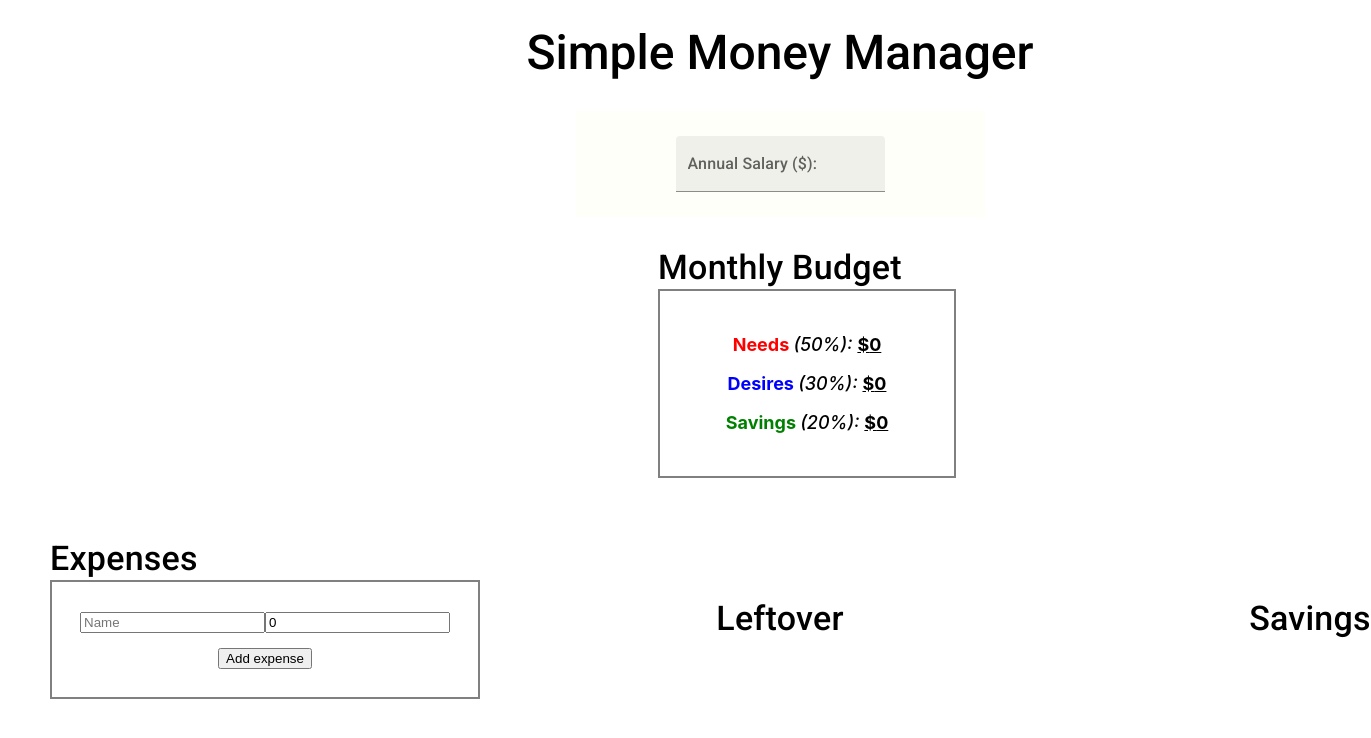
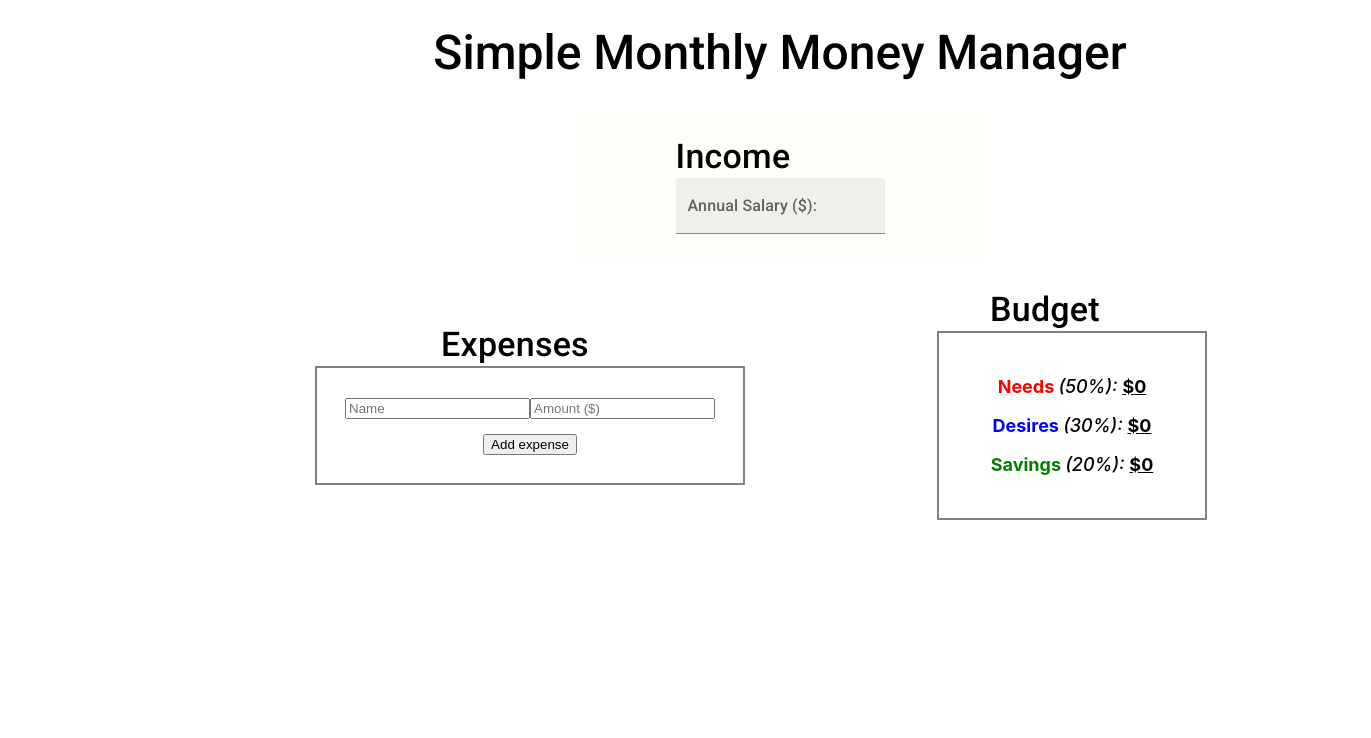
Before and after one commit to jvelarde94/budget-react-app, a React (Create React App) app: page / in a window 1280 px wide. Shown: the top 738 px of the page, 1371 px wide, since content can reach past the window. Built offline with nearby package versions, Linux system fonts and the light colour scheme.

Commit message:
working state with expenses and budget affected

```diff
--- a/src/App.js
+++ b/src/App.js
@@ -4,19 +4,21 @@ import Header from "./components/Header";
 import Budget from "./components/Budget";
 import Expenses from "./components/Expenses";
 import Income from "./components/Income";
-import Leftover from "./components/Leftover";
-import Savings from "./components/Savings";
-import Networth from "./components/Networth";
+// import Leftover from "./components/Leftover";
+// import Savings from "./components/Savings";
+// import Networth from "./components/Networth";
 
 function App() {
+  // Initialize each state used across the app
   const [monthlyBudget, setMonthlyBudget] = useState(
     {
       needs: 0,
       wants: 0,
       savings: 0,
-    },
-  );
+    },);
   const [expenses, setExpenses] = useState([])
+  const [needsOriginalVal, setNeedsOriginalVal] = useState(0);
+  const [wantsOriginalVal, setWantsOriginalVal] = useState(0);
 
   // Validate input for salary, then calculate budget based on input
   const validateIncome = (e) => {
@@ -30,6 +32,11 @@ function App() {
       let needs = ((value * 0.5) / 12).toFixed(2);
       let wants = ((value * 0.3) / 12).toFixed(2);
       let savings = ((value * 0.2) / 12).toFixed(2);
+
+      // Set original values for needs and wants to use for calculations later.
+      // Cannot use monthly budget value due to changing amount with later calculations.
+      setNeedsOriginalVal(needs.toString().replace(/\B(?=(\d{3})+(?!\d))/g, ","));
+      setWantsOriginalVal(wants.toString().replace(/\B(?=(\d{3})+(?!\d))/g, ","));
 
       // Set budget with conversion to string to add in comma
       setMonthlyBudget(
@@ -56,7 +63,48 @@ function App() {
 
   const addExpense = (expenses) => {
     setExpenses(expenses)
+
+    // Adjust monthly budget
+    if (expenses && monthlyBudget) {
+      // TODO: Create logic for different arrays for Desires and Needs
+      // const needsExpenses = []
+      // const desiresExpenses = []
+
+      // Create array to hold all expense values
+      const expensesArray = []
+      {expenses.map((expense) => {
+        expensesArray.push(expense.amount)
+      })}
+      const sumExpensesPerYear = (expensesArray.reduce((prev, current) => prev + current)) * 12
+
+      // let needsAdj = (parseFloat((needsOriginalVal).replace(',', '')) - sumExpensesPerYear).toFixed(2);
+      let wantsAdj = (parseFloat((wantsOriginalVal).replace(',', '')) - sumExpensesPerYear).toFixed(2);
+
+      setMonthlyBudget({
+        needs: monthlyBudget.needs,
+        wants: wantsAdj.toString().replace(/\B(?=(\d{3})+(?!\d))/g, ","),
+        savings: monthlyBudget.savings
+      })
+    }
+
   }
+
+  // TODO: use useEffect() with dependency on expensesArray to update budget
+  // This will be for instance of changing annual salary when expenses are already set
+  // useEffect(() => {
+  //   console.log(expensesArray.length)
+  //   if (expensesArray.length > 0) {
+  //     const sumExpensesPerYear = (expensesArray.reduce((prev, current) => prev + current)) * 12
+  //     // let needsAdj = (parseFloat((needsOriginalVal).replace(',', '')) - sumExpensesPerYear).toFixed(2);
+  //     let wantsAdj = (parseFloat((wantsOriginalVal).replace(',', '')) - sumExpensesPerYear).toFixed(2);
+
+  //     setMonthlyBudget({
+  //       needs: monthlyBudget.needs,
+  //       wants: wantsAdj.toString().replace(/\B(?=(\d{3})+(?!\d))/g, ","),
+  //       savings: monthlyBudget.savings
+  //     })
+  //   }
+  // }, expensesArray)
 
   return (
     <div className="container">
@@ -64,8 +112,8 @@ function App() {
       <Income onChange={validateIncome} />
       <Budget income={monthlyBudget} />
       <Expenses expenses={expenses} onAdd={addExpense}/>
-      <Leftover />
-      <Savings />
+      {/* <Leftover /> */}
+      {/* <Savings /> */}
     </div>
   );
 }
--- a/src/components/Budget.js
+++ b/src/components/Budget.js
@@ -1,12 +1,11 @@
 import React from "react";
-import Income from "./Income";
 import { Typography } from "@mui/material";
 
 const Budget = ({income}) => {
 
   return (
     <div className="budget">
-      <Typography variant="h4" className="box-title">Monthly Budget</Typography>
+      <Typography variant="h4" className="box-title">Budget</Typography>
       <div className="budget-box">
         <p>
           <span className={`key needs`}>Needs </span>
--- a/src/components/Expense.js
+++ b/src/components/Expense.js
@@ -1,19 +1,19 @@
 import React from 'react'
-import Expenses from './Expenses'
 
-const Expense = ({expenses, onSubmit}) => {
+/* TODO:
+  - Add delete item for each item
+*/
 
+const Expense = ({expenses}) => {
   return (
     <div className="expense-list">
       {expenses.map((expense) => (
-        <div className="expense-row">
+        <div key={expense.name} className="expense-row">
           <span className="expense-label">{expense.name}: </span>
           <span className="expense-amount">${expense.amount}</span>
         </div>
-        // <span className="expense-amount">{expense.amount}</span>
+        // Add delete item here
       ))}
-      {/* <span className="expense-label">{expenses.name}: </span> */}
-      <span className="expense-amount">{expenses.amount}</span>
     </div>
   )
 }
--- a/src/components/Expenses.js
+++ b/src/components/Expenses.js
@@ -6,29 +6,27 @@ import Expense from "./Expense";
   - Create input fields, with ability to add/remove
   - Display in single column, until certain limit is reached (10?), then split into two columns
   - Pass input numbers to calculate leftover amounts for Leftover section
+  - Make checkbox to mark if labeled "needs" or "desired"
+  - Add delete button next to each item
 */
 
 const Expenses = ({expenses, onAdd}) => {
   const [expense, setExpense] = useState('')
-  const [expAmt, setExpAmt] = useState(0)
+  const [expAmt, setExpAmt] = useState('')
 
   const onSubmit = (e) => {
     e.preventDefault();
-    onAdd([...expenses, { name: expense, amount: expAmt }])
+    onAdd([...expenses, {name: expense, amount: parseInt(expAmt, 10)}])
     setExpense('')
-    setExpAmt(0)
+    setExpAmt('')
     document.getElementById("expense-type").focus();
   }
 
   return (
     <div className="expenses">
-      <Typography variant="h4">Expenses</Typography>
+      <Typography variant="h4" className="box-title">Expenses</Typography>
 
       <div className="expenses-box">
-        {/* <div className="expense-row ">
-          <span className="expense-label">{expenses[0].name}: </span>
-          <span className="expense-amount">{expenses[0].amount}</span>
-        </div> */}
         <Expense expenses={expenses}/>
         <form className="expense-form" onSubmit={onSubmit}>
           <input
--- a/src/components/Header.js
+++ b/src/components/Header.js
@@ -4,7 +4,7 @@ import { Typography } from "@mui/material";
 const Header = () => {
   return (
     <div className="header">
-      <Typography variant="h3">Simple Money Manager</Typography>
+      <Typography variant="h3">Simple Monthly Money Manager</Typography>
     </div>
   );
 };
--- a/src/components/Income.js
+++ b/src/components/Income.js
@@ -10,7 +10,7 @@ const Income = ({ onChange }) => {
 
   return (
     <div className="income-form">
-      {/* <Typography variant="h4">Income</Typography> */}
+      <Typography variant="h4">Income</Typography>
       <FormControl>
         <TextField
           id="annual-salary"
--- a/src/components/Savings.js
+++ b/src/components/Savings.js
@@ -9,6 +9,9 @@ const Savings = () => {
   return (
     <div className="savings">
       <Typography variant="h4">Savings</Typography>
+      <div className="savings-box">
+        <h4>Total Savings:</h4>
+      </div>
     </div>
   );
 };
--- a/src/index.css
+++ b/src/index.css
@@ -32,7 +32,7 @@ code {
 
 /* INCOME */
 .income-form {
-  grid-column: 1 / 4;
+  grid-column: 2 / 3;
   grid-row: 2;
   padding: 25px 100px;
   /* border: 2px solid grey; */
@@ -62,7 +62,7 @@ input[type=number] {
 
 /* BUDGET */
 .budget {
-  grid-column: 2 / 3;
+  grid-column: 2 / 4;
   grid-row: 3;
 }
 .budget-box {
@@ -97,8 +97,8 @@ input[type=number] {
 
 /* EXPENSES */
 .expenses {
-  grid-column: 1 / 2;
-  grid-row: 5;
+  grid-column: 1 / 3;
+  grid-row: 3;
 }
 
 .expenses-box {
@@ -140,7 +140,7 @@ input[type=number] {
 
 /* LEFTOVER */
 .leftover {
-  grid-column: 2 / 2;
+  grid-column: 2 / 3;
   grid-row: 5;
 }
 /* END LEFTOVER */
@@ -148,7 +148,15 @@ input[type=number] {
 
 /* SAVINGS */
 .savings {
-  grid-column: 3 / 3;
-  grid-row: 5;
+  grid-column: 3 / 4;
+  grid-row: 3;
+}
+
+.savings-box {
+  width: 100%;
+  border: 2px solid grey;
+  padding:13px;
+  text-align: center;
+  font-size: 18px;
 }
 /* SAVINGS */
```
